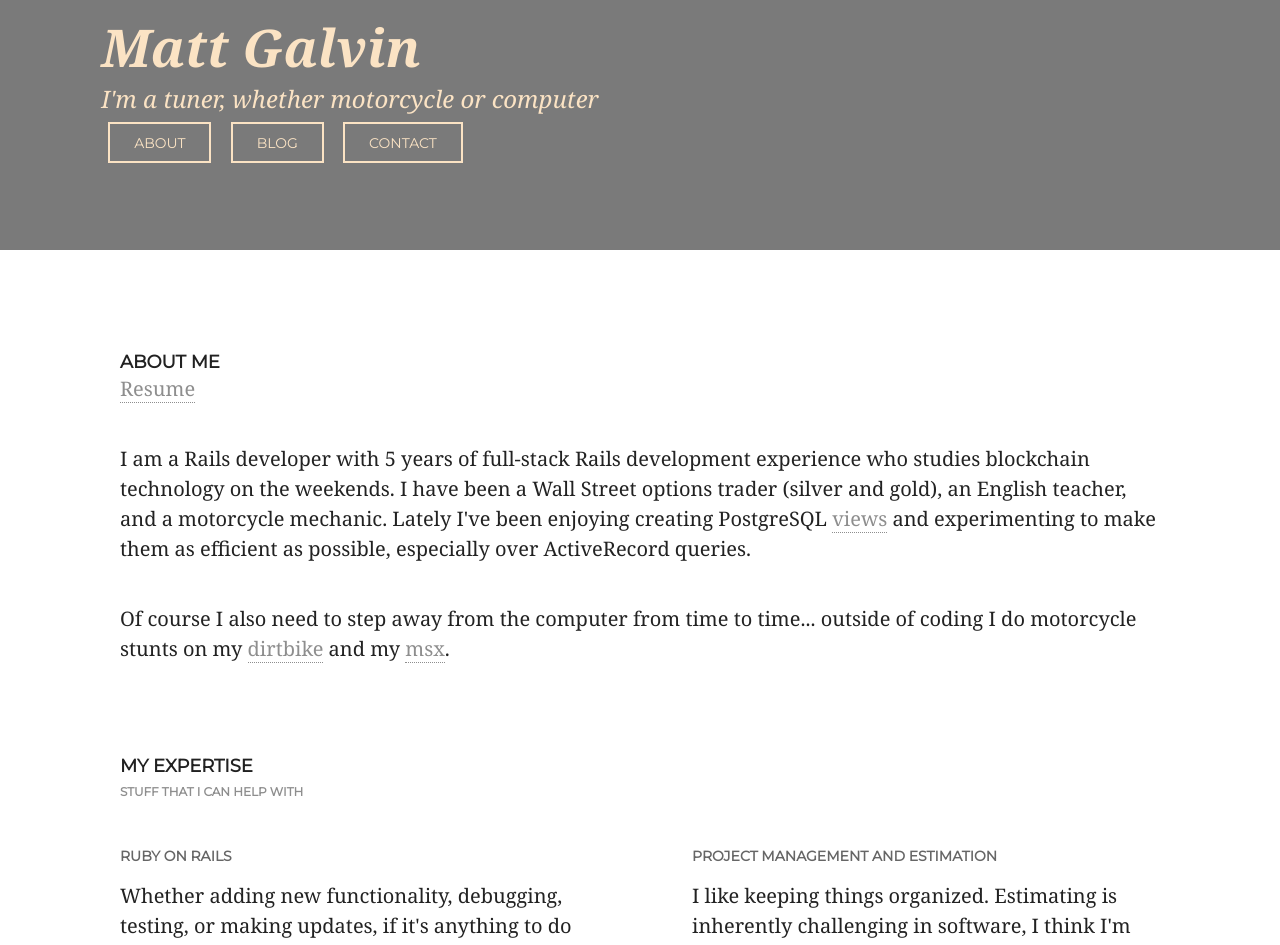
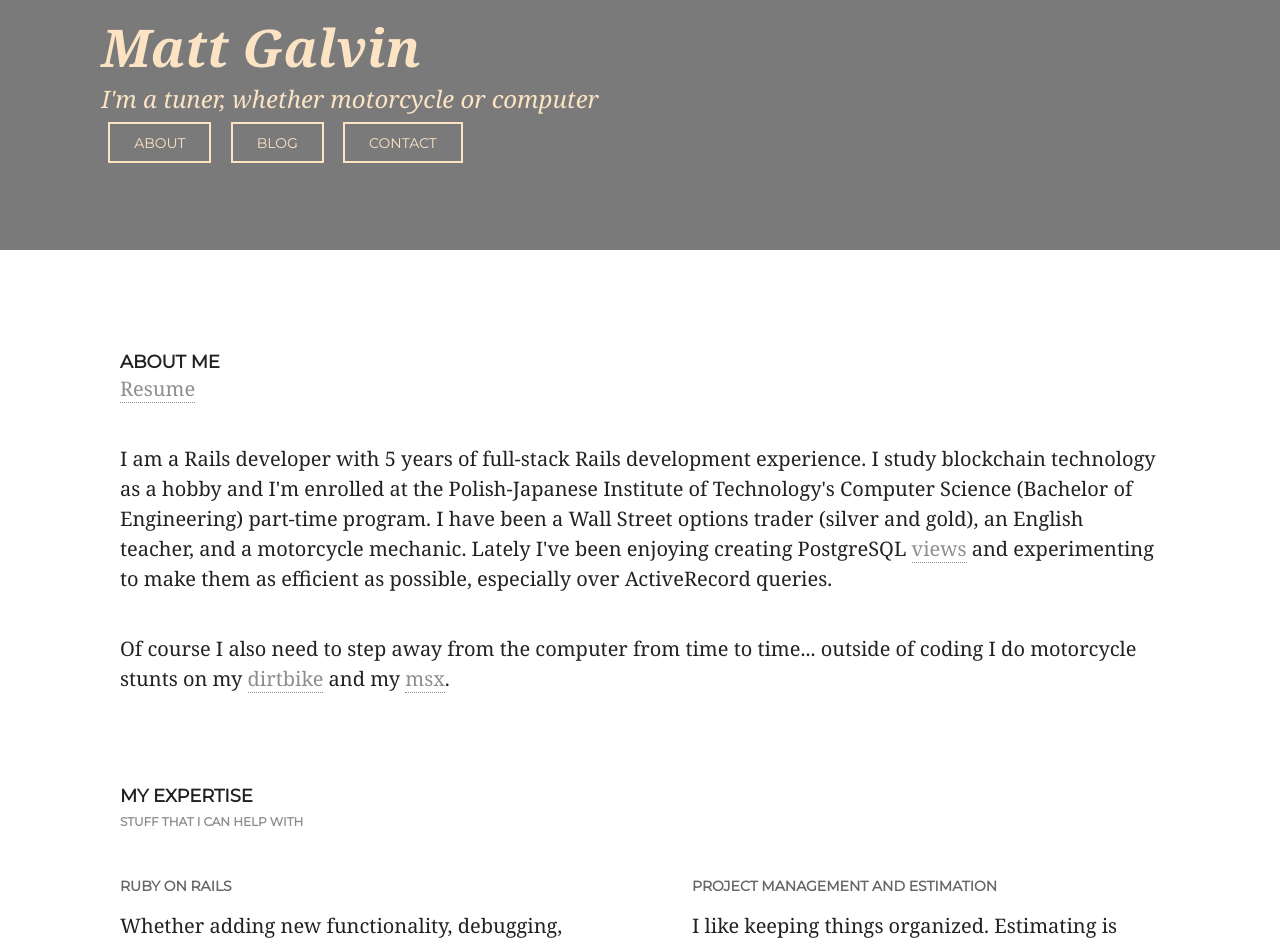
Before and after one commit to mattjg908/mattjg908.github.com, a Jekyll site: the page built from about/index.html, in a window 1280 px wide. Shown: the top 945 px of the page. Built offline with Jekyll 4.4.1, drawn with Linux system fonts in a browser that asks for light colours; some web fonts are replaced.

Commit message:
Update about

```diff
--- a/about/index.html
+++ b/about/index.html
@@ -15,7 +15,7 @@ overview: true
                 <a href="/img/matthewgalvinresume.pdf">Resume</a>
             </header>
 
-            <p>I am a Rails developer with 5 years of full-stack Rails development experience who studies blockchain technology on the weekends. I have been a Wall Street options trader (silver and gold), an English teacher, and a motorcycle mechanic. Lately I've been enjoying creating PostgreSQL <a href="http://www.postgresql.org/docs/9.4/static/sql-createview.html">views</a> and experimenting to make them as efficient as possible, especially over ActiveRecord queries.
+            <p>I am a Rails developer with 5 years of full-stack Rails development experience. I study blockchain technology as a hobby and I'm enrolled at the Polish-Japanese Institute of Technology's Computer Science (Bachelor of Engineering) part-time program. I have been a Wall Street options trader (silver and gold), an English teacher, and a motorcycle mechanic. Lately I've been enjoying creating PostgreSQL <a href="http://www.postgresql.org/docs/9.4/static/sql-createview.html">views</a> and experimenting to make them as efficient as possible, especially over ActiveRecord queries.
            </p>
            <p>Of course I also need to step away from the computer from time to time... outside of coding I do motorcycle stunts on my <a href="https://youtu.be/1jLTRDY_gB4">dirtbike</a> and my <a href="https://www.youtube.com/watch?v=3o0gy-JqgmQ&feature=youtu.be">msx</a>.</p>
 
```
